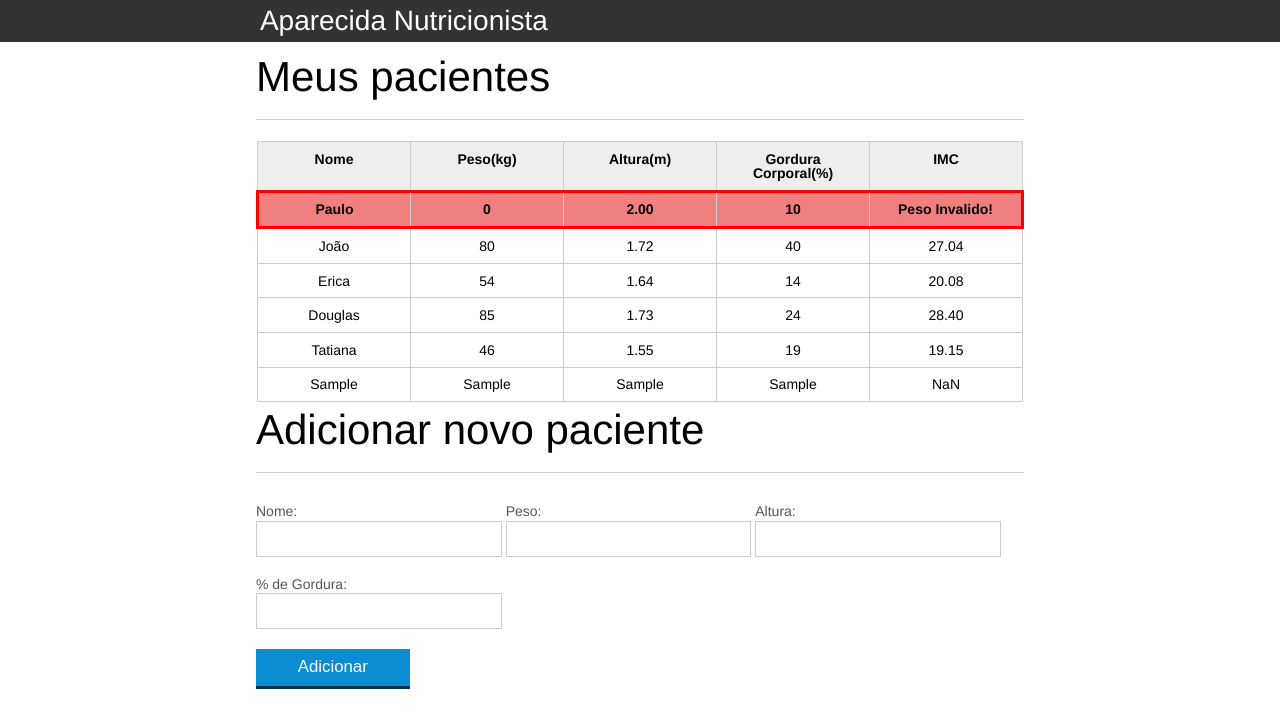
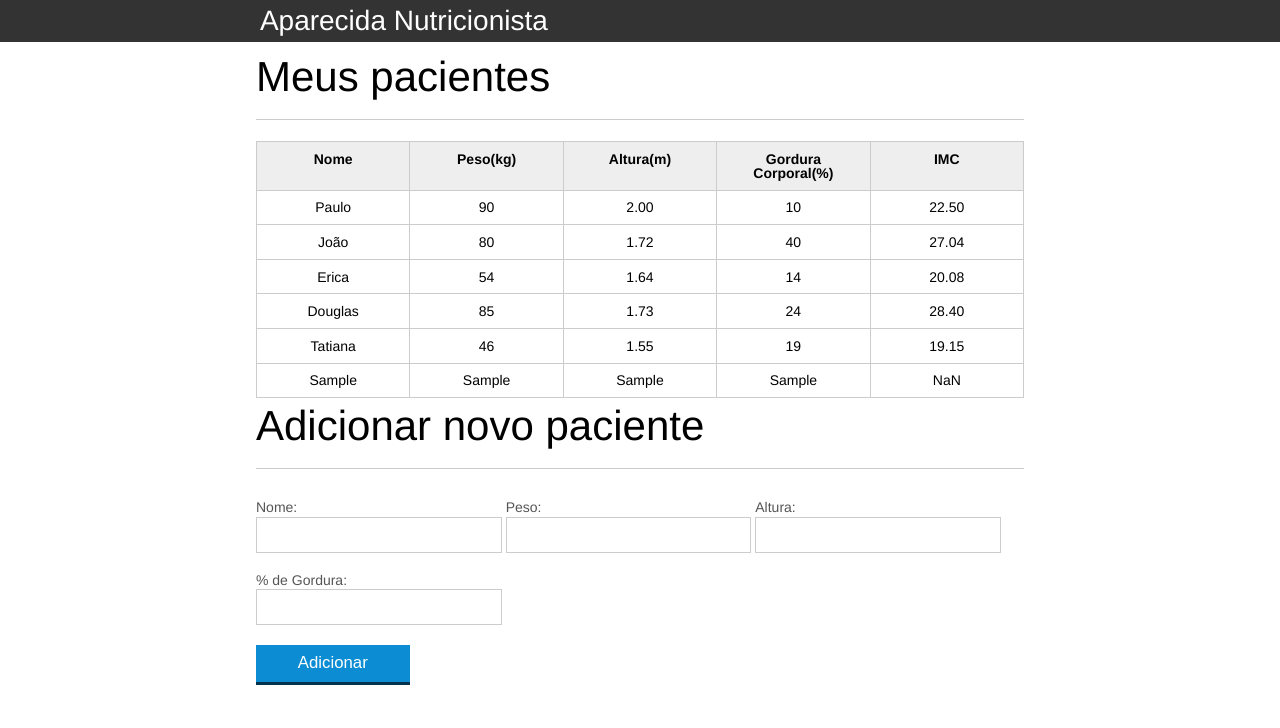
Before and after one commit to Lancelotti-beta/iniciante-no-js, a plain HTML site: page introducao-javascript/index.html in a window 1280 px wide. Both pictures are taken after typing "Sample", "Sample", "Sample", "Sample" into the empty fields and a click on the button "Adicionar". Drawn offline with Linux system fonts and the light colour scheme.

Commit message:
Ajustando sintaxe do código

```diff
--- a/introducao-javascript/index.html
+++ b/introducao-javascript/index.html
@@ -33,7 +33,7 @@
 					<tbody id="tabela-pacientes">
 						<tr class="paciente">
 							<td class="info-nome">Paulo</td>
-							<td class="info-peso">0</td>
+							<td class="info-peso">90</td>
 							<td class="info-altura">2.00</td>
 							<td class="info-gordura">10</td>
 							<td class="info-imc">0</td>
@@ -92,7 +92,7 @@
 					</div>
 					<div class="grupo">
 						<label for="gordura">% de Gordura:</label>
-						<input id="gordura" type="text" placeholder="digite a porcentagem de gordura do seu paciente" class="campo campo-medio">
+						<input id="gordura" name="gordura" type="text" placeholder="digite a porcentagem de gordura do seu paciente" class="campo campo-medio">
 					</div>
 
 					<button id="adicionar-paciente" class="botao bto-principal">Adicionar</button>
--- a/introducao-javascript/js/main.js
+++ b/introducao-javascript/js/main.js
@@ -1,6 +1,7 @@
 var titulo = document.querySelector('.titulo');
 titulo.textContent = 'Aparecida Nutricionista';
 
+const tabela = document.getElementById('tabela-pacientes');
 var tabelaPaciente = document.querySelectorAll('.paciente');
 
 for (let index = 0; index < tabelaPaciente.length; index++) {
@@ -37,17 +38,12 @@ for (let index = 0; index < tabelaPaciente.length; index++) {
 }
 
 const botaoForm = document.getElementById('adicionar-paciente');
-const tabela = document.getElementById('tabela-pacientes')
+const novoPaciente = document.getElementById('form-adiciona');
 
-const novoNome = document.querySelector('#nome');
-const novoPeso = document.querySelector('#peso');
-const novoAltura = document.querySelector('#altura');
-const novoGordura = document.querySelector('#gordura');
-
-botaoForm.addEventListener('click', (e) => {
-    e.preventDefault();
-    adicionaNaTabela();
-})
+const novoNome = novoPaciente.nome;
+const novoPeso = novoPaciente.peso;
+const novoAltura = novoPaciente.altura;
+const novoGordura = novoPaciente.gordura;
 
 function adicionaNaTabela(){
     imc = parseFloat(novoPeso.value) / (parseFloat(novoAltura.value) * parseFloat(novoAltura.value));
@@ -66,3 +62,8 @@ function adicionaNaTabela(){
     novoAltura.value = " ";
     novoGordura.value = " ";
 }
+
+botaoForm.addEventListener('click', (e) => {
+    e.preventDefault();
+    adicionaNaTabela();
+})
```
